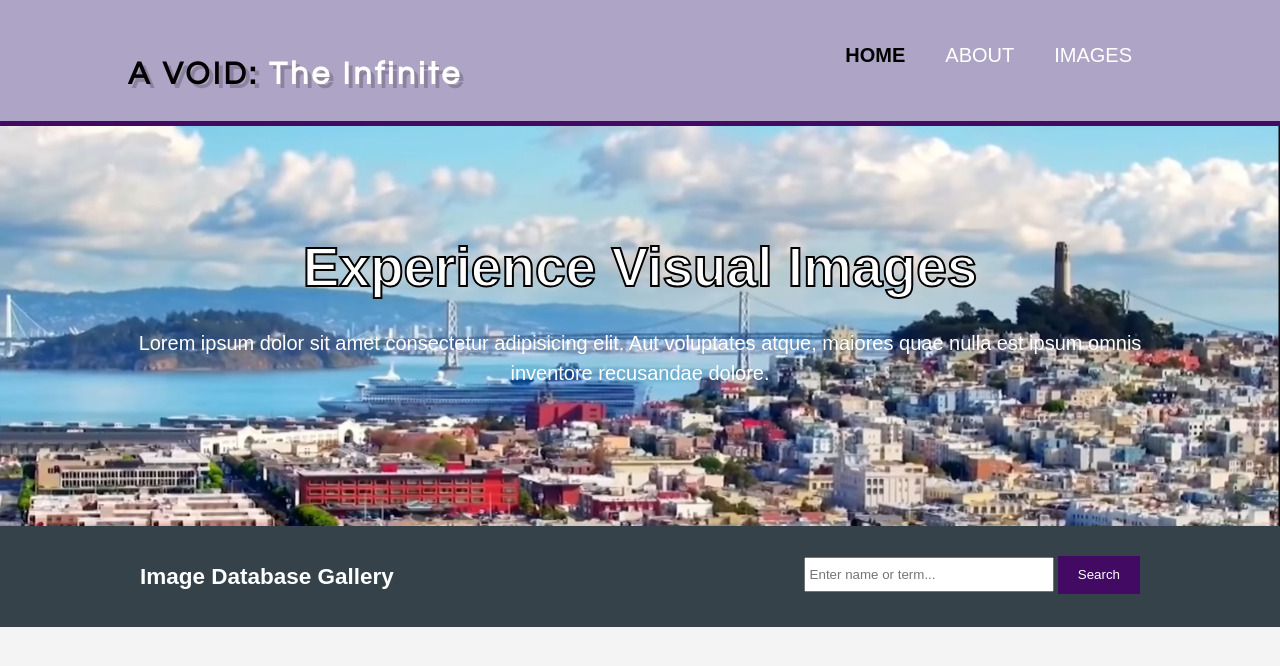
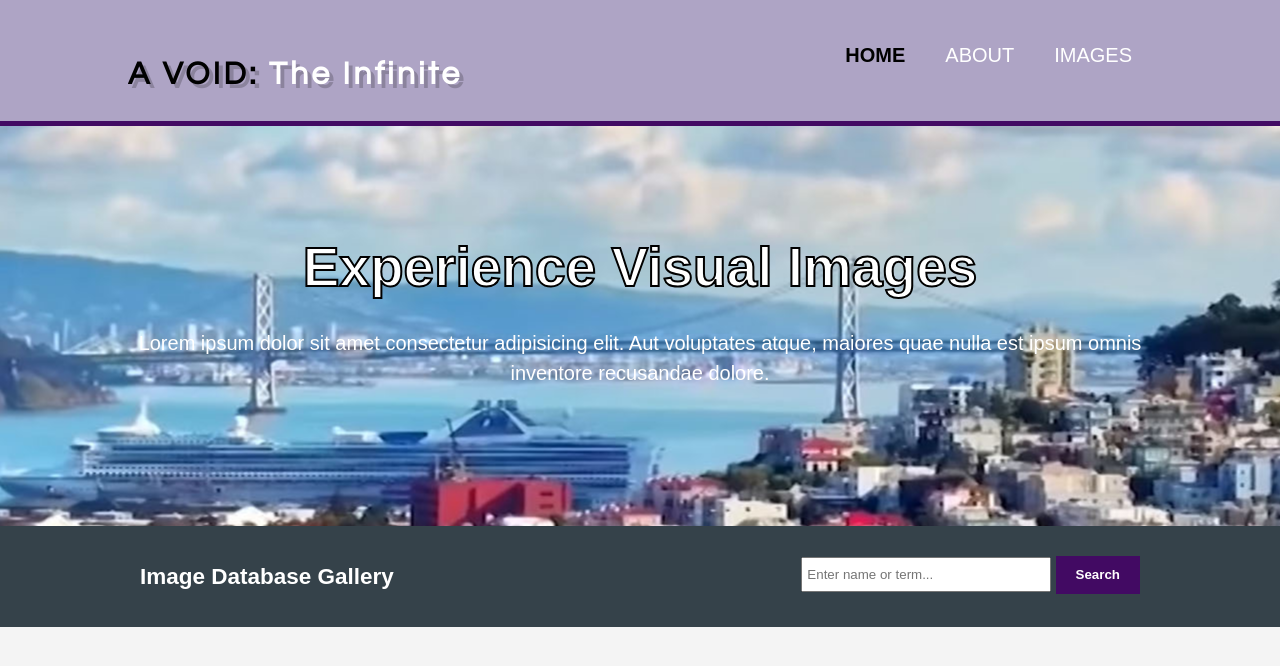
Before and after one commit to evolv9/A-Void--The-Infinite, a plain HTML site: page index.html in a window 1280 px wide. Drawn offline with Linux system fonts and the light colour scheme.

Commit message:
background size

```diff
--- a/css/style.css
+++ b/css/style.css
@@ -24,6 +24,7 @@ ul {
     padding-left: 20px;
     padding-right: 20px;
     color: #ffffff;
+    font-weight: bold;
 }
 
 .dark {
@@ -89,7 +90,7 @@ header a:hover {
 #showcase {
     min-height: 400px;
     background: url('../img/skyline.jpg') no-repeat center;
-    background-size: 100%;
+    background-size: auto;
     text-align: center;
     color: #ffffff;
 }
```
